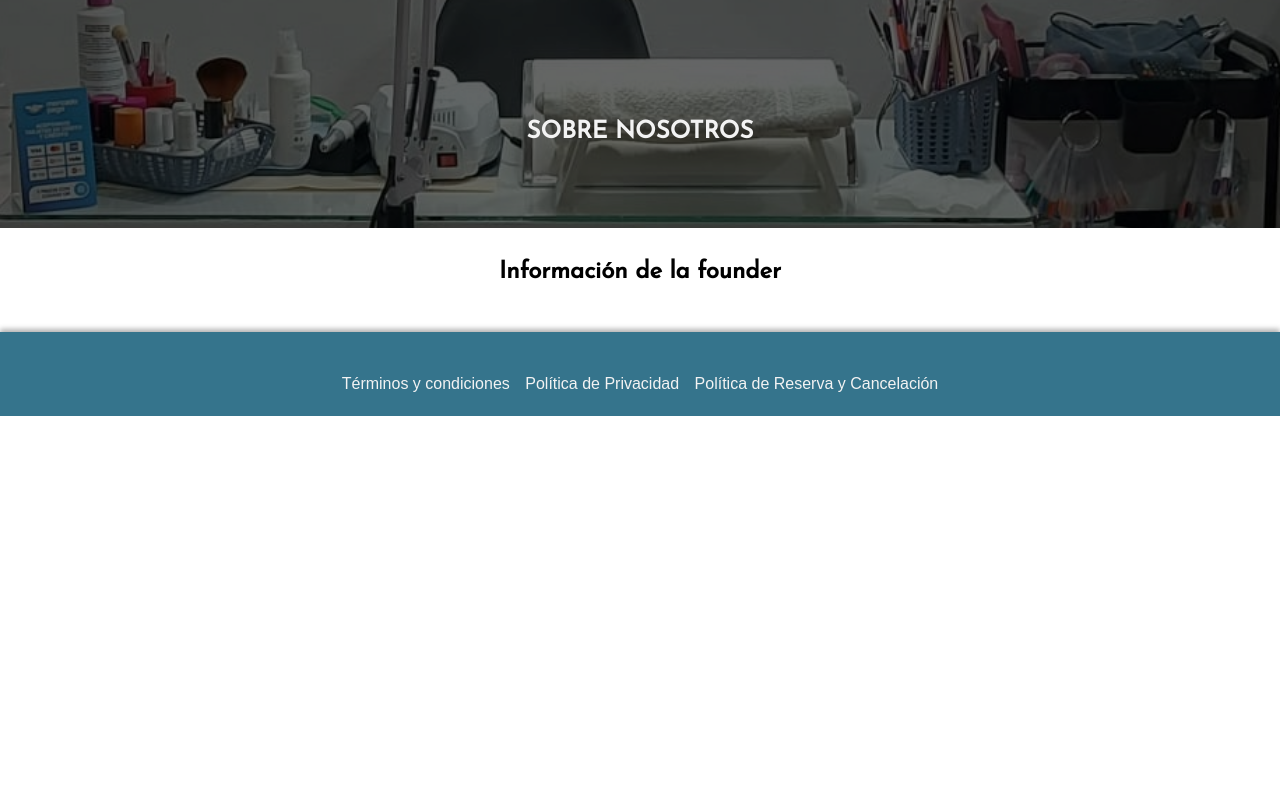
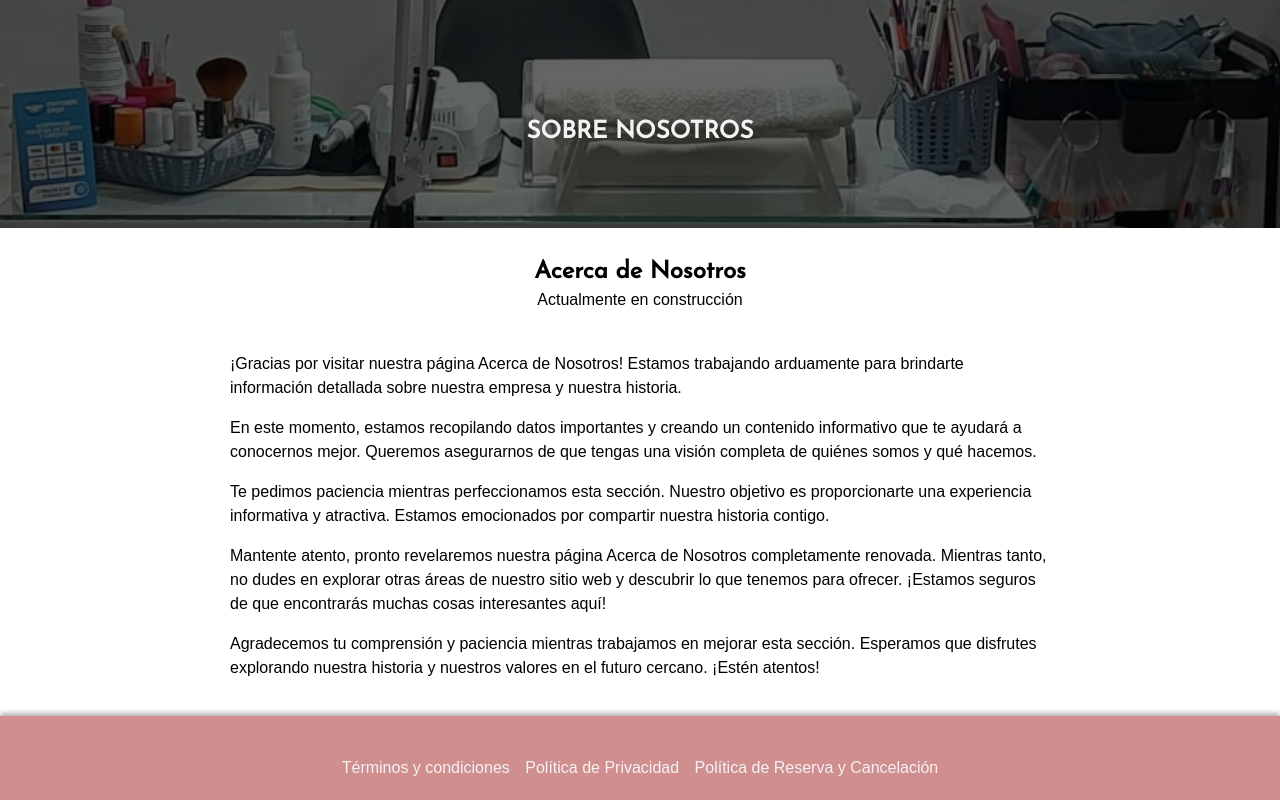
Before and after one commit to deiviiss/dream-nails, a Next.js app: page /about-us in a window 1280 px wide. Shown: the part 572-1372 px from the top of the page. Before the commit the page ends 988 px from the top, so only its background shows below. Built offline with nearby package versions, Linux system fonts and the light colour scheme; no server answers; a web font is replaced by a local one.

Commit message:
style: :art: Adjust Color Palette and Navbar Styling
This commit includes the following style adjustments:
- Modified the color palette.
- Updated pages where colors didn't match the transparent navbar at the beginning.

```diff
--- a/src/app/about-us/page.tsx
+++ b/src/app/about-us/page.tsx
@@ -11,16 +11,29 @@ const ServicesPage: NextPage = () => {
     <>
       <Hero title={title} urlImg={urlImg}></Hero>
 
-      <main className='flex flex-col items-center justify-center gap-y-4 py-4 w-full'>
-        <header className="flex justify-center p-3 text-black">
-          <h1 className='text-2xl font-bold'>Información de la founder</h1>
+      <main className='flex flex-col items-center justify-center gap-y-2 py-4'>
+        <header className="flex flex-col items-center justify-center p-3 text-black">
+          <h1 className='text-2xl font-bold text-center'>Acerca de Nosotros</h1>
+          <p>Actualmente en construcción</p>
         </header>
 
-        <div className="flex flex-col gap-6 px-2 w-full overflow-hidden">
+        <section className='px-4 my-3'>
+          <p className='max-w-[820px] py-2'>¡Gracias por visitar nuestra página Acerca de Nosotros! Estamos trabajando arduamente para brindarte información detallada sobre nuestra empresa y nuestra historia.</p>
+          <p className='max-w-[820px] py-2'>
+            En este momento, estamos recopilando datos importantes y creando un contenido informativo que te ayudará a conocernos mejor. Queremos asegurarnos de que tengas una visión completa de quiénes somos y qué hacemos.
+          </p>
+          <p className='max-w-[820px] py-2'>
+            Te pedimos paciencia mientras perfeccionamos esta sección. Nuestro objetivo es proporcionarte una experiencia informativa y atractiva. Estamos emocionados por compartir nuestra historia contigo.
+          </p>
+          <p className='max-w-[820px] py-2'>
+            Mantente atento, pronto revelaremos nuestra página Acerca de Nosotros completamente renovada. Mientras tanto, no dudes en explorar otras áreas de nuestro sitio web y descubrir lo que tenemos para ofrecer. ¡Estamos seguros de que encontrarás muchas cosas interesantes aquí!
+          </p>
+          <p className='max-w-[820px] py-2'>
+            Agradecemos tu comprensión y paciencia mientras trabajamos en mejorar esta sección. Esperamos que disfrutes explorando nuestra historia y nuestros valores en el futuro cercano. ¡Estén atentos!
+          </p>
+        </section>
+      </main>
 
-        </div>
-
-      </main>
     </>
 
   )
--- a/src/app/galery/page.tsx
+++ b/src/app/galery/page.tsx
@@ -9,7 +9,7 @@ const GaleryPage: NextPage = () => {
     <>
       <Hero title={title} urlImg={urlImg}></Hero>
 
-      <main className='flex flex-col items-center justify-center gap-y-2 py-4 h-screen'>
+      <main className='flex flex-col items-center justify-center gap-y-2 py-4'>
         <header className="flex flex-col items-center justify-center p-3 text-black">
           <h1 className='text-2xl font-bold text-center'>¡Bienvenidos a nuestra galería!</h1>
           <p>Actualmente en construcción</p>
--- a/src/app/layout.tsx
+++ b/src/app/layout.tsx
@@ -20,7 +20,7 @@ export default async function RootLayout({
 
   return (
     <html lang="es-Mx" className={`${josefin.variable} ${arapey.variable}`}>
-      <body className='text-base bg-body-gradient text-primary'>
+      <body className='text-base bg-body-gradient'>
         <Providers>
           <Navbar session={session} />
           {children}
--- a/src/app/privacy/page.tsx
+++ b/src/app/privacy/page.tsx
@@ -8,9 +8,9 @@ const PrivacyPage: NextPage = () => {
       <div className='flex items-center justify-center pt-[150.5px] bg-legal-gradient'>
         <div className='max-w-[920px] mx-auto my-5 '>
 
-          <h1 className='text-2xl font-bold px-3 text-black'>Políticas de Privacidad</h1>
+          <h1 className='text-2xl font-bold px-3'>Políticas de Privacidad</h1>
 
-          <div className='bg-primary text-white m-4 mb-8 p-8 text-justify'>
+          <div className='px-3 py-4'>
             <p>En <span className='font-semibold'>Dream Nails</span>, valoramos y respetamos su privacidad. Esta Política de Privacidad explica cómo recopilamos y utilizamos su información personal a través de nuestro sitio web y los servicios que ofrecemos.</p>
           </div>
 
--- a/src/app/reservation-policy/page.tsx
+++ b/src/app/reservation-policy/page.tsx
@@ -7,9 +7,9 @@ const ReservationPolicyPage: NextPage = () => {
       <div className='flex items-center justify-center pt-[150.5px] bg-legal-gradient'>
         <div className='max-w-[920px] mx-auto my-5'>
 
-          <h1 className='text-2xl font-bold px-3 text-black'>Política de Reserva y Cancelación</h1>
+          <h1 className='text-2xl font-bold px-3'>Política de Reserva y Cancelación</h1>
 
-          <div className='bg-primary text-white m-4 mb-8 p-8 text-justify'>
+          <div className='px-3 py-4'>
             <p>Lea detenidamente nuestra Política de Reserva y Cancelación antes de programar una cita en nuestro salón de uñas. Al reservar una cita con nosotros, usted acepta cumplir con estas políticas.</p>
           </div>
 
--- a/src/app/terms/page.tsx
+++ b/src/app/terms/page.tsx
@@ -7,9 +7,9 @@ const TermsPage: NextPage = () => {
       <div className='flex items-center justify-center pt-[150.5px] bg-legal-gradient'>
         <div className='max-w-[920px] mx-auto my-5 '>
 
-          <h1 className='text-2xl font-bold px-3 text-black'>Términos y Condiciones</h1>
+          <h1 className='text-2xl font-bold px-3'>Términos y Condiciones</h1>
 
-          <div className='bg-primary text-white m-4 mb-8 p-8 text-justify'>
+          <div className='px-3 py-4'>
             <p>Bienvenido a nuestro sitio web. Al utilizar nuestros servicios, incluyendo la reserva de citas y el envío de feedback, usted acepta y está de acuerdo con los siguientes términos y condiciones de uso. Si no está de acuerdo con estos términos, le recomendamos no utilizar nuestros servicios.</p>
           </div>
 
--- a/src/components/Navbar.tsx
+++ b/src/components/Navbar.tsx
@@ -75,14 +75,14 @@ const Navbar = ({ session }: { session: object | null }): JSX.Element => {
           {(session !== null)
             ? <>
               {navigationsProtect.map((nav) => (
-                <li key={nav.id} className='px-3 py-1 rounded-lg border-b-2 border-transparent hover:bg-secondary hover:border-secondary transition ease-in-out delay-150 duration-300 relative'>
+                <li key={nav.id} className='px-3 py-1 rounded-lg border-b-2 border-transparent hover:bg-tertiary hover:border-secondary transition ease-in-out delay-150 duration-300 relative'>
                   <Link href={nav.url}>{nav.label}</Link>
                 </li>
               ))}
             </>
             : <>
               {navigations.map((item) => (
-                <li key={item.id} className='px-3 py-1 rounded border-b-2 border-transparent hover:text-primary hover:bg-secondary hover:border-secondary transition ease-in-out delay-150 duration-300 relative'>
+                <li key={item.id} className='px-3 py-1 rounded border-b-2 border-transparent hover:bg-tertiary hover:border-secondary transition ease-in-out delay-150 duration-300 relative'>
                   <Link href={item.url}>{item.label}</Link>
                 </li>
               ))}
--- a/tailwind.config.ts
+++ b/tailwind.config.ts
@@ -10,30 +10,31 @@ const config: Config = {
     extend: {
       backgroundImage: {
         hero: "url('/hero.jpg')",
-        'legal-gradient': 'linear-gradient(to top, #FFFFFF 70%,#35748C 100%)',
-        'body-gradient': 'linear-gradient(to top, #FFFFFF 60%,#FBE1D9 100%)',
-        'primary-gradient': 'linear-gradient(to top, #35748C 75%,#FBE1D9 100%)',
-        'secondary-gradient': 'linear-gradient(to top, #ECBEAD 30%, #FBE1D9 70%, #FFFFFF 100%)'
+        'legal-gradient': 'linear-gradient(to top, #FFFFFF 70%,#FCC4C4 100%)',
+        'body-gradient': 'linear-gradient(to top, #FFFFFF 55%,#D18E8F 100%)',
+        'form-gradient': 'linear-gradient(to top, #FFFFFF 55%,#D18E8F 100%)',
+        'primary-gradient': 'linear-gradient(to top, #D18E8F 75%,#8FC9B9 100%)',
+        'secondary-gradient': 'linear-gradient(to top, #ECBEAD 30%, #D18E8F 70%, #FFFFFF 100%)'
       },
       backgroundColor: {
-        primary: '#35748C', // Color Principal
-        secondary: '#ECBEAD', // Color Secundario
-        tertiary: '#FBE1D9', // Color de Destacado
-        gray: '#FCC4C4', // Color Gris
+        primary: '#D18E8F', // Color de Texto Principal
+        secondary: '#8FC9B9', // Color de Texto Secundario
+        tertiary: '#AB5C72', // Color de Destacado
+        cuartiary: '#FCC4C4', // Color Gris
         white: '#F3F3F3'
       },
       textColor: {
-        primary: '#35748C', // Color de Texto Principal
-        secondary: '#ECBEAD', // Color de Texto Secundario
-        tertiary: '#FBE1D9', // Color Gris
-        gray: '#FCC4C4', // Color Gris
+        primary: '#D18E8F', // Color de Texto Principal
+        secondary: '#8FC9B9', // Color de Texto Secundario
+        tertiary: '#AB5C72', // Color de Destacado
+        cuartiary: '#FCC4C4', // Color Gris
         white: '#F3F3F3'
       },
       borderColor: {
-        primary: '#35748C', // Color de Texto Principal
-        secondary: '#ECBEAD', // Color de Texto Secundario
-        tertiary: '#FBE1D9', // Color Gris
-        gray: '#FCC4C4', // Color Gris
+        primary: '#D18E8F', // Color de Texto Principal
+        secondary: '#8FC9B9', // Color de Texto Secundario
+        tertiary: '#AB5C72', // Color de Destacado
+        cuartiary: '#FCC4C4', // Color Gris
         white: '#F3F3F3'
       }
     }
```
Also changed, not shown: src/app/dates/page.tsx (+4 -6 lines), src/app/login/page.tsx (+8 -9 lines), src/app/page.tsx (+6 -6 lines), public/hero.jpeg (added).
